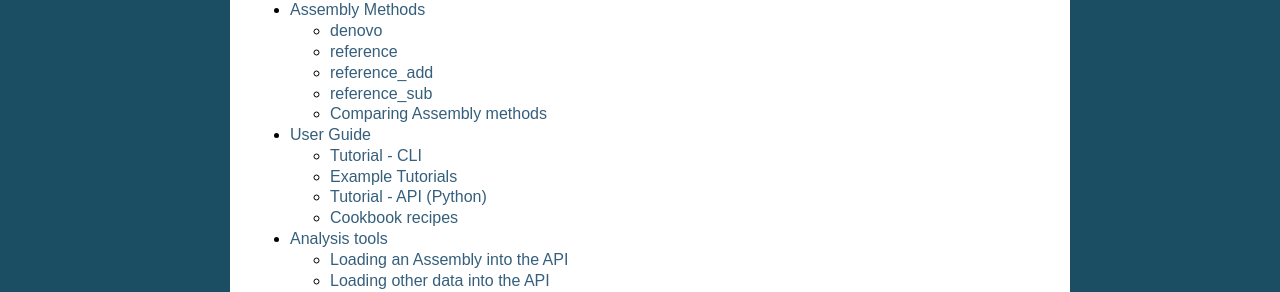
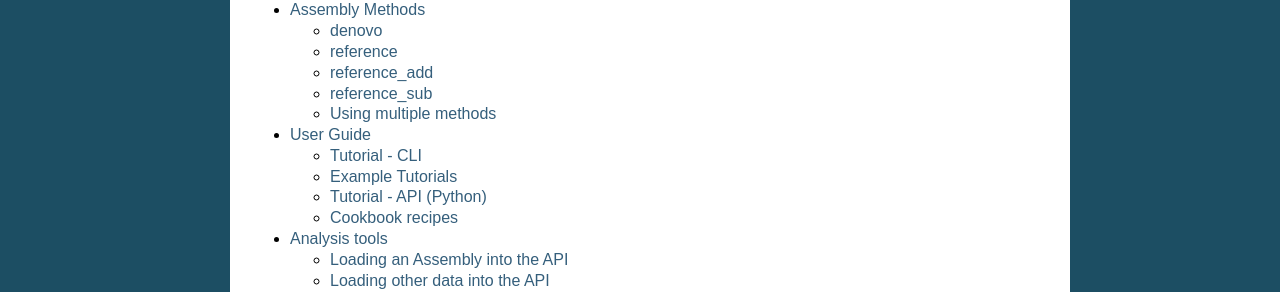
Before and after one commit to dereneaton/ipyrad, a Sphinx documentation site: the page built from docs/index.rst, in a window 1280 px wide. Shown: the part 823-1115 px from the top of the page. Built offline with Sphinx 7.4.7, drawn with Linux system fonts in a browser that asks for light colours; pages that are not in the unit, such as notebooks, are missing from menus; the version number is read from the project's files by our own code.

Commit message:
userguide

```diff
--- a/docs/methods.rst
+++ b/docs/methods.rst
@@ -42,7 +42,7 @@ study of a parasite.
 
 
 .. _comparing:
-Comparing Assembly methods
+Using multiple methods
 --------------------------
 You could imagine that if you had a reference sequence file you might want to
 examine your data set under a number of different Assembly scenarios. For example,
```
